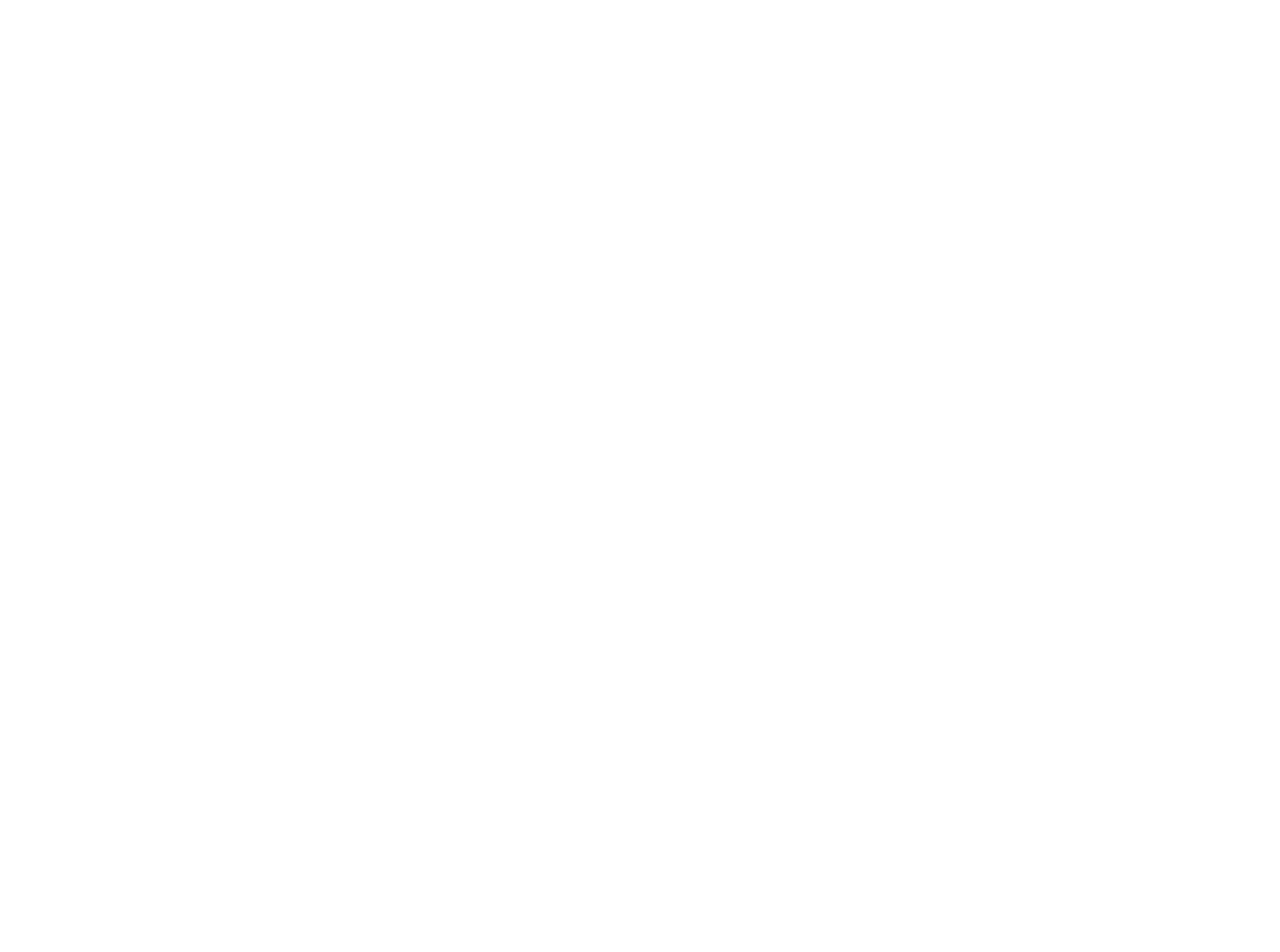
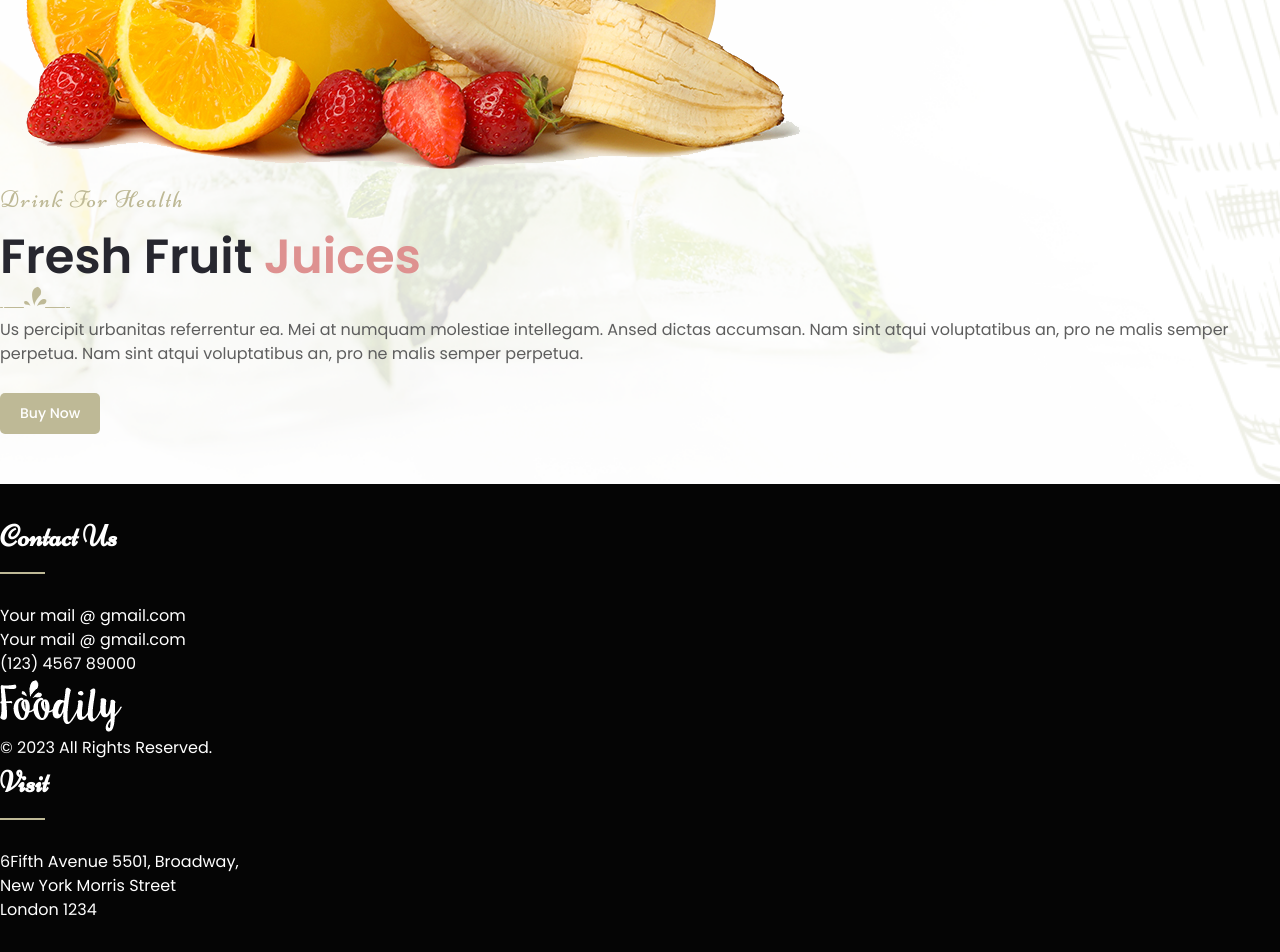
Before and after one commit to Solaiman366882/Food_Bevarage_Client, a React (Vite) app: page / in a window 1280 px wide. Shown: the part 1462-2414 px from the top of the page. Before the commit the page ends 933 px from the top, so only its background shows below. Built offline with nearby package versions, Linux system fonts and the light colour scheme.

Commit message:
footer section and fresh fruit section design completed

```diff
--- a/src/Layouts/MainLayout.jsx
+++ b/src/Layouts/MainLayout.jsx
@@ -1,6 +1,7 @@
 import { Outlet } from "react-router-dom";
 import Header from "../components/Header/Header";
 import '../assets/css/custom.css'
+import Footer from "../components/Footer/Footer";
 
 
 const MainLayout = () => {
@@ -8,6 +9,7 @@ const MainLayout = () => {
         <div>
             <Header></Header>
             <Outlet></Outlet>
+            <Footer></Footer>
         </div>
     );
 };
--- a/src/Pages/Home/Home.jsx
+++ b/src/Pages/Home/Home.jsx
@@ -1,9 +1,11 @@
 import Banner from "../../components/Banner/Banner";
+import FreshJuice from "../../components/FreshJuice/FreshJuice";
 
 const Home = () => {
     return (
         <div>
             <Banner></Banner>
+            <FreshJuice></FreshJuice>
         </div>
     );
 };
--- a/src/assets/css/custom.css
+++ b/src/assets/css/custom.css
@@ -11,6 +11,7 @@
     text-transform: capitalize;
     background-color: #beb996;
     transition: 1s;
+    border-radius: 5px;
 }
 
 .c-btn:hover {
@@ -29,6 +30,51 @@
     background-size: cover;
     background-repeat: no-repeat;
   }
+
+  /* Title Section */
+  .title-area{
+    text-align: center;
+    width: 100%;
+  }
+  .title-area h4 {
+    position: relative;
+    color: #beb996;
+    font-size: 24px;
+    font-weight: 400;
+    letter-spacing: 2px;
+    text-transform: capitalize;
+    font-family: 'Niconne', cursive;
+}
+  .title-area h2 {
+    color: #27272f;
+    font-weight: 600;
+    line-height: 1.3em;
+    margin-top: 8px;
+    font-size: 48px;
+    position: relative;
+    padding-bottom: 30px;
+}
+  .title-area h2::after {
+    content: '';
+    width: 70px;
+    height: 22px;
+    position: absolute;
+    background-image: url(../images/separate.png);
+    background-size: contain;
+    bottom: 10px;
+    left: 50%;
+    transform: translateX(-50%);
+
+}
+  .title-area h2 span{
+    color: #de9190;
+}
+  .title-area p{
+    color: #5e5e5e;
+    font-weight: 400;
+    font-size: 16px;
+    margin-bottom: 12px;
+}
 
 
 
--- /dev/null
+++ b/src/components/Footer/Footer.css
@@ -0,0 +1,24 @@
+.footer-section{
+    background-color: #050505;
+    padding: 30px 0;
+    color: #fff;
+}
+.footer-section h6{
+    font-weight: 600;
+    color: #ffffff;
+    padding-bottom: 15px;
+    margin-bottom: 30px;
+    text-transform: capitalize;
+    font-family: 'Niconne', cursive;
+    font-size: 30px;
+    position: relative;
+}
+.footer-section h6::after{
+    position: absolute;
+    content: '';
+    left: 0px;
+    bottom: 0px;
+    height: 2px;
+    width: 45px;
+    background-color: #beb996;
+}
--- a/src/components/Footer/Footer.jsx
+++ b/src/components/Footer/Footer.jsx
@@ -1,11 +1,31 @@
-import React from 'react';
+import logo from '../../assets/images/logo.png';
+import './Footer.css'
 
 const Footer = () => {
     return (
         <div>
-            <section>
-
-            </section>
+            <footer className='footer-section'>
+                <div className=' max-w-screen-xl mx-auto px-5'>
+                    <div className='flex justify-between items-center'>
+                        <div>
+                            <h6>Contact us</h6>
+                            <ul>
+                                <li>Your mail @ gmail.com</li>
+                                <li>Your mail @ gmail.com</li>
+                                <li>(123) 4567 89000</li>
+                            </ul>
+                        </div>
+                        <div className="">
+                            <img className='mx-auto' src={logo} alt="" />
+                            <p className="copy">© 2023 All Rights Reserved.</p>
+                        </div>
+                        <div >
+							<h6>Visit</h6>
+							<div >6Fifth Avenue 5501, Broadway, <br /> New York Morris Street <br/> London 1234</div>
+						</div>
+                    </div>
+                </div>
+            </footer>
         </div>
     );
 };
--- /dev/null
+++ b/src/components/FreshJuice/FreshJuice.css
@@ -0,0 +1,29 @@
+section.fresh-juice-section {
+    background: #fff;
+    padding: 50px 0;
+    background: url(../../assets//images/1png.png);
+    background-size: cover;
+    background-repeat: no-repeat;
+    background-position: center;
+    position: relative;
+}
+section.fresh-juice-section   .title-area{
+    text-align: left;
+  }
+section.fresh-juice-section .title-area h2::after {
+    left: 0%;
+    transform: translateX(0);
+
+}
+section.fresh-juice-section::after {
+    position: absolute;
+    content: '';
+    width: 303px;
+    height: 100%;
+    background: url(/src/assets/images/juice-glass.png);
+    background-repeat: no-repeat;
+    background-size: cover;
+    bottom: 0;
+    right: 0;
+    z-index: -1;
+}
--- /dev/null
+++ b/src/components/FreshJuice/FreshJuice.jsx
@@ -0,0 +1,26 @@
+import juiceImg from '../../assets/images/juice.png';
+import './FreshJuice.css'
+
+const FreshJuice = () => {
+    return (
+        <section className="fresh-juice-section">
+            <div className="max-w-screen-xl">
+                <div className="fresh-juice-area flex ga-5 justify-center items-center">
+                    <div className="fresh-juice-left flex-1">
+                        <img src={juiceImg} alt="" />
+                    </div>
+                    <div className="fresh-juice-right flex-1">
+                        <div className="title-area">
+                            <h4>Drink for Health</h4>
+                            <h2>Fresh Fruit <span>Juices</span></h2>
+                            <p>Us percipit urbanitas referrentur ea. Mei at numquam molestiae intellegam. Ansed dictas accumsan. Nam sint atqui voluptatibus an, pro ne malis semper perpetua. Nam sint atqui voluptatibus an, pro ne malis semper perpetua.</p>
+                            <button className="c-btn">Buy Now</button>
+                        </div>
+                    </div>
+                </div>
+            </div>
+        </section>
+    );
+};
+
+export default FreshJuice;
```
Also changed, not shown: src/assets/images/logo.png (added).
